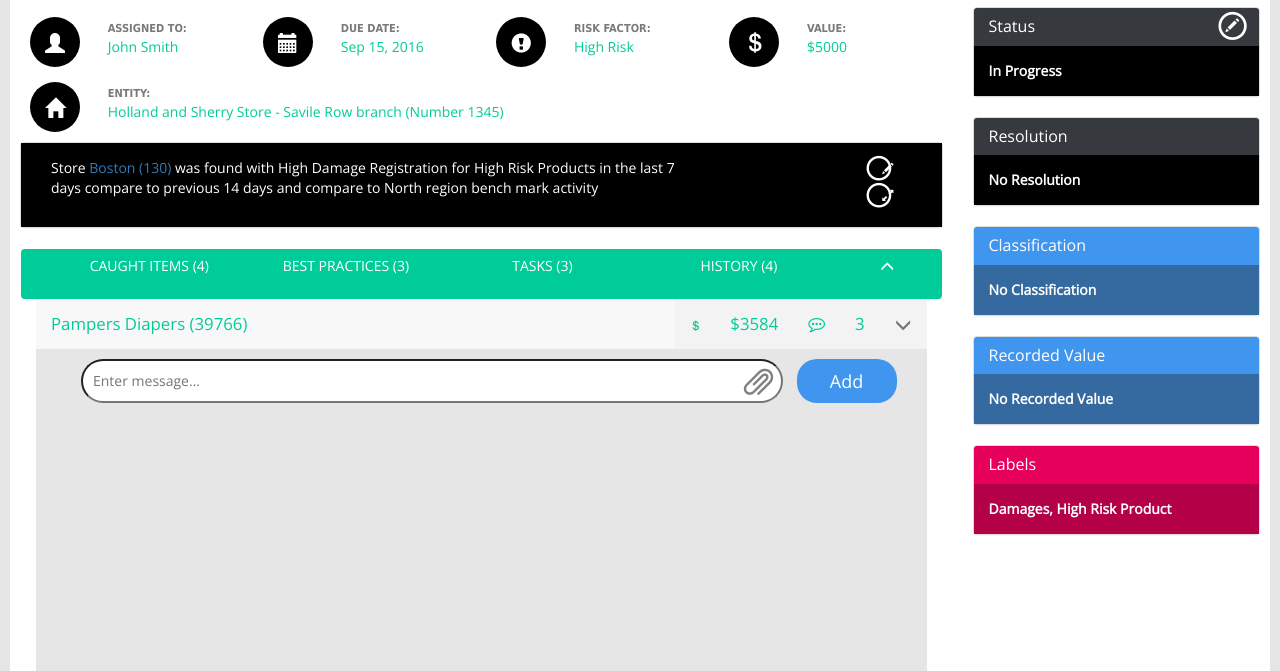
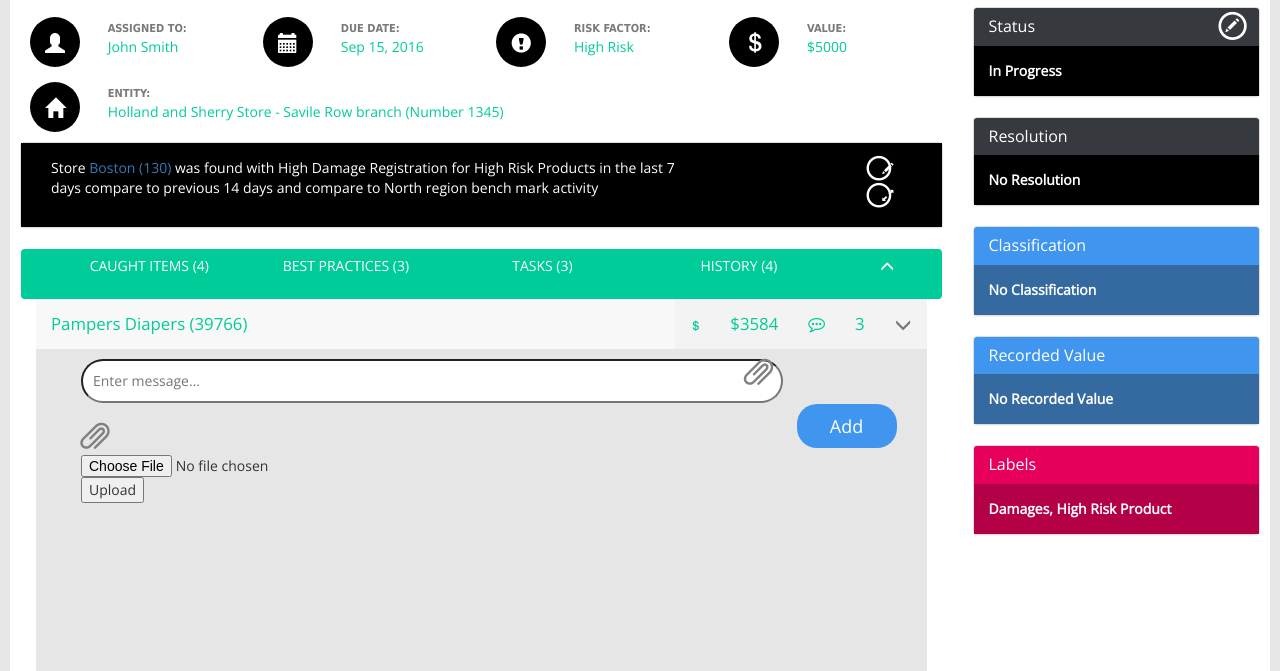
Before and after one commit to aso4/demo-assignment, a website: page app/index.html in a window 1280 px wide. Shown: the part 129-800 px from the top of the page. Drawn offline with nearby package versions, Linux system fonts and the light colour scheme; a script that the page names is missing.

```diff
--- a/app/index.html
+++ b/app/index.html
@@ -247,9 +247,14 @@
                <div class="input-group">
                 <div class="col-md-12">
                  <div class="inner-addon right-addon">
-                  <a href="#" class="glyphicon glyphicon-paperclip" style="margin-top: 10px; font-size: 2em; color: gray"></a>
+                  <a href="#" class="glyphicon glyphicon-paperclip" style="font-size: 2em; color: gray;"></a>
                   <input type='text' id='messageInput' placeholder='Enter message...'>
                  </div>
+                 <a href="#" class="glyphicon glyphicon-paperclip" style="margin-top: 10px; font-size: 2em; color: gray; z-index: 1"></a>
+                 <form action="/" method="post" name="upload">
+                   <input type="file" name="file" />
+                   <button type="submit" name="submit">Upload</button>
+                 </form>
                 </div>
                 <div class="input-group-btn">
                  <button id="messageButton" type="button" class="btn btn-primary btn-lg btn-block blue-bg" style="border-radius: 20px; width: 100px; z-index: 0">Add</button>
@@ -360,6 +365,7 @@
 
  <script src="/js/messages.js"></script>
  <script src="/js/modals.js"></script>
+ <script src="/js/fileupload.js"></script>
 
 </body>
 
```
Also changed, not shown: package.json (added, +65 -0 lines).
